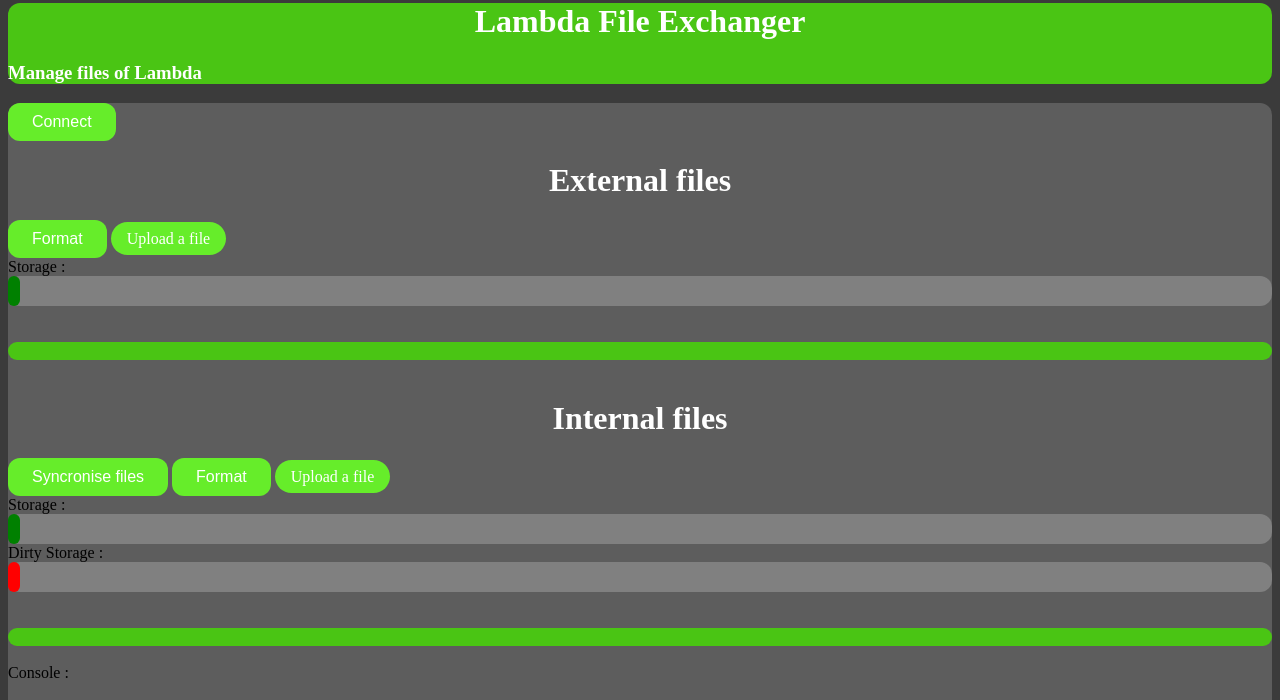
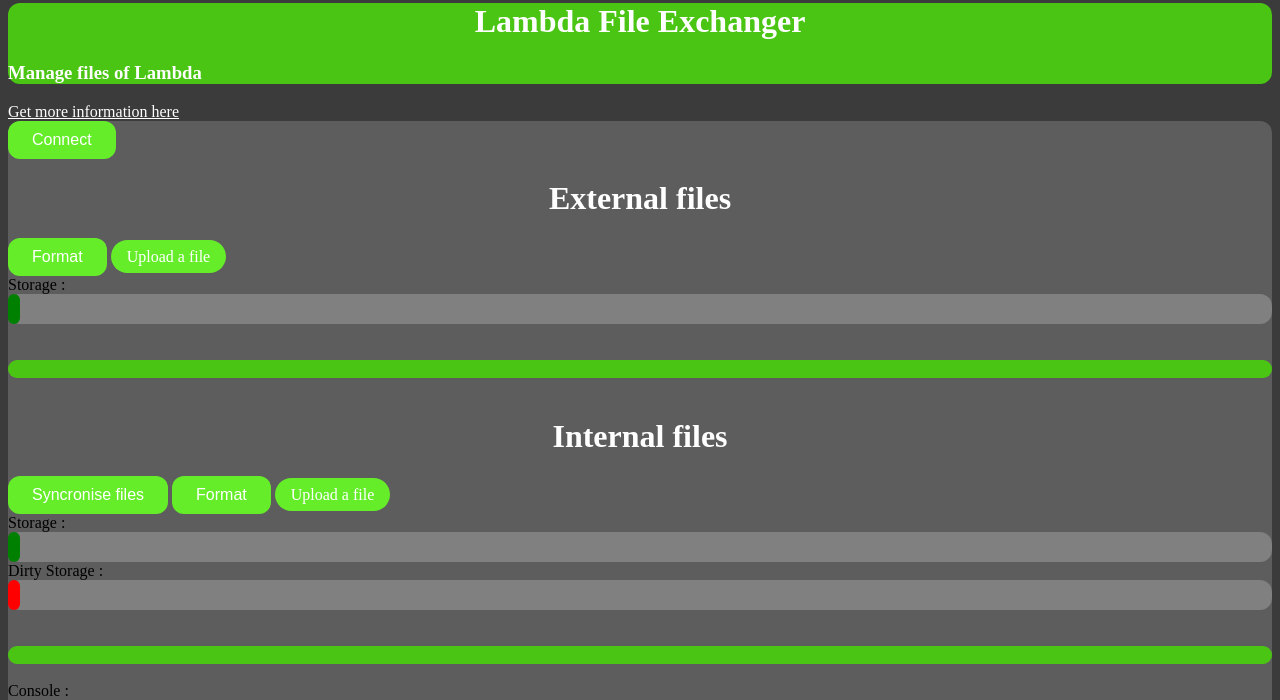
Before and after one commit to 100Sp4rk100/Lambda-File-Exchanger, a website built with Vite: page index.html in a window 1280 px wide. Shown: the part 100-800 px from the top of the page. Built offline with nearby package versions, Linux system fonts and the light colour scheme; what upsilon.js would draw is missing.

Commit message:
update link

```diff
--- a/index.html
+++ b/index.html
@@ -15,6 +15,7 @@
             <h1 class="title">Lambda File Exchanger</h1>
             <h3>Manage files of Lambda</h3>
         </div>
+        <a href="https://github.com/100Sp4rk100/Lambda-OS#tutorials">Get more information here</a>
         <main>
             <button id="connect">Connect</button>
             <h1 class="title">External files</h1>
```
